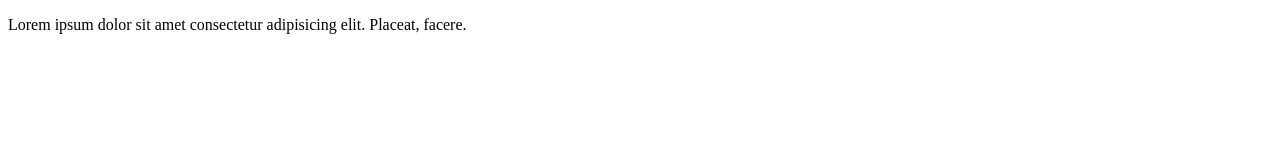
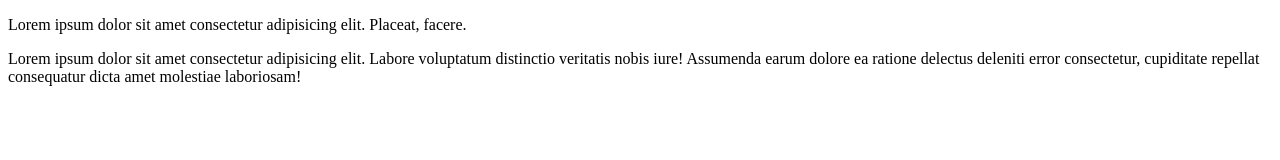
Before and after one commit to ilhamstyd/bootCampSoluix, a plain HTML site: page index.html in a window 1280 px wide. Drawn offline with Linux system fonts and the light colour scheme.

Commit message:
add new tag

```diff
--- a/index.html
+++ b/index.html
@@ -6,6 +6,13 @@
     <title>Ilham Setyadji Hermawan</title>
 </head>
 <body>
-    <p>Lorem ipsum dolor sit amet consectetur adipisicing elit. Placeat, facere.</p>
+<main>
+    <aside>
+        <p>Lorem ipsum dolor sit amet consectetur adipisicing elit. Placeat, facere.</p>
+    </aside>
+    <article>
+        <p>Lorem ipsum dolor sit amet consectetur adipisicing elit. Labore voluptatum distinctio veritatis nobis iure! Assumenda earum dolore ea ratione delectus deleniti error consectetur, cupiditate repellat consequatur dicta amet molestiae laboriosam!</p>
+    </article>
+</main>
 </body>
 </html>
```
